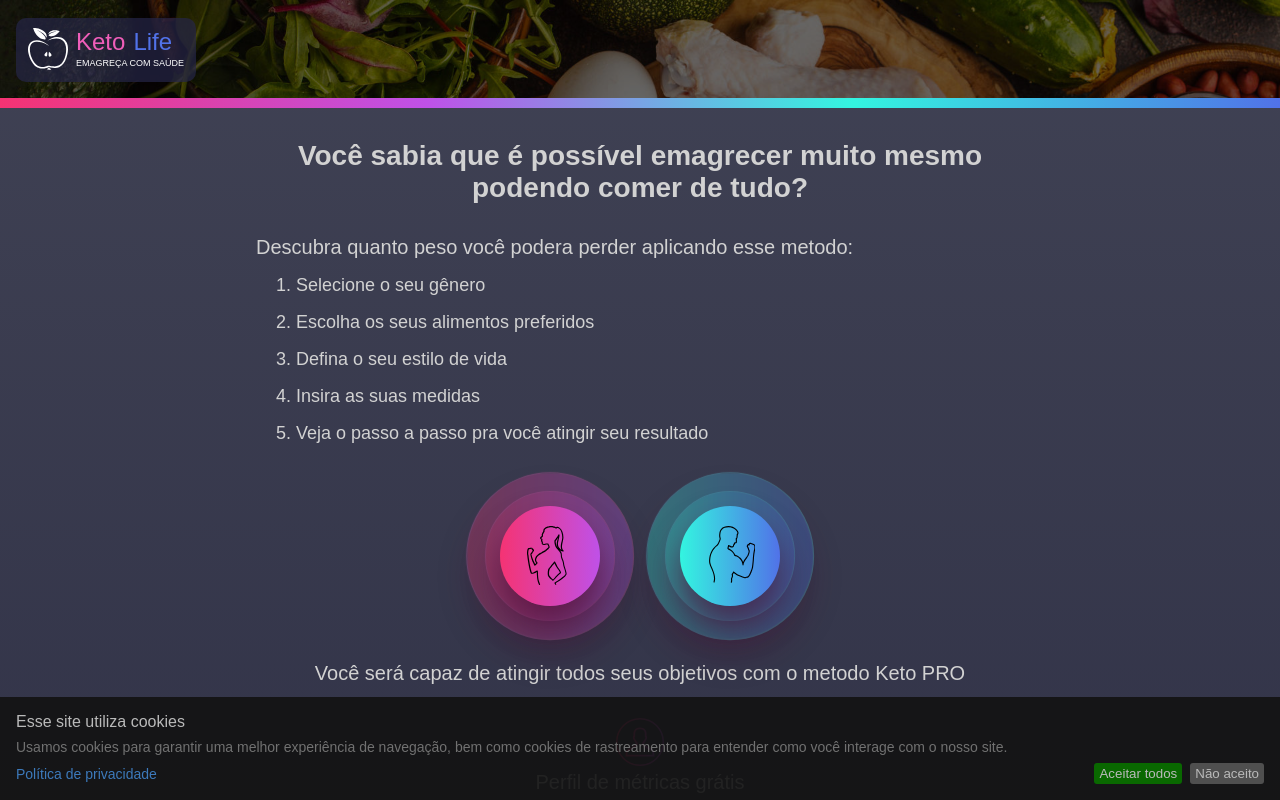
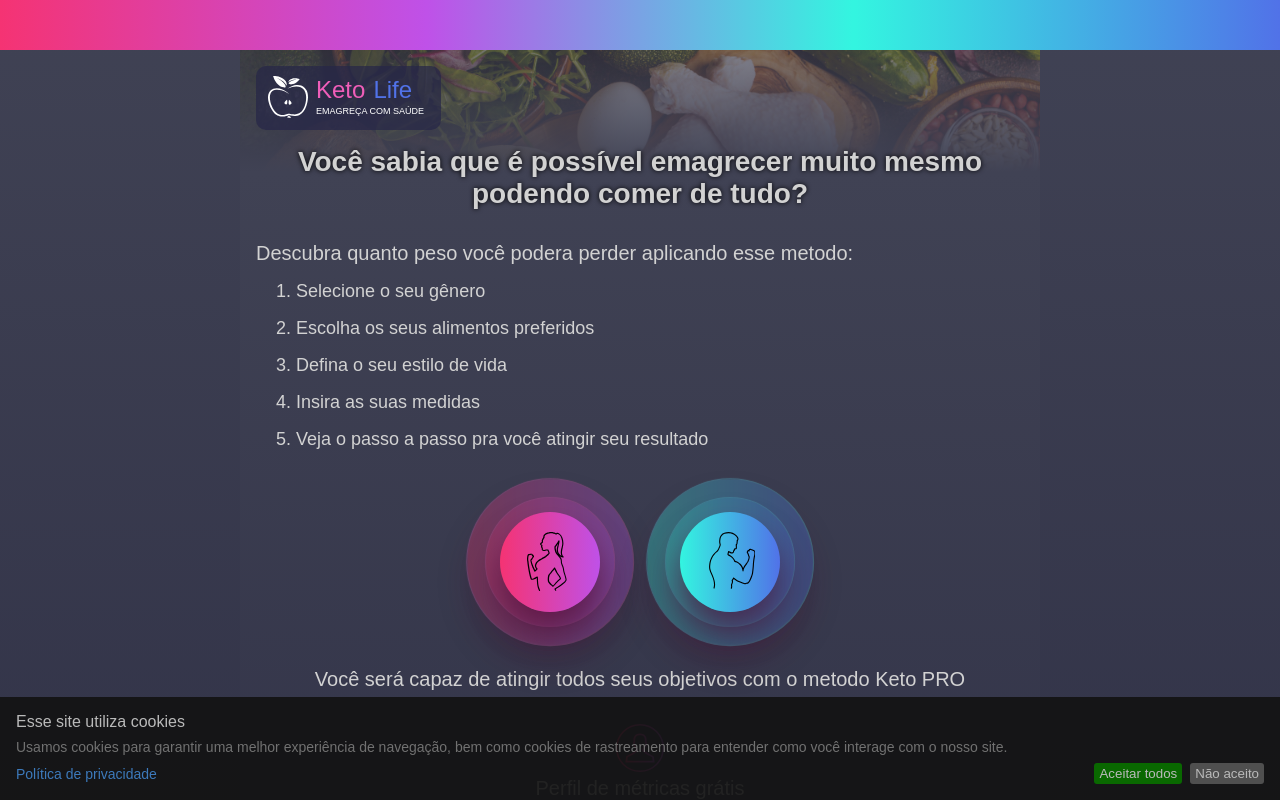
Before and after one commit to JeanVictorMachado/keto-life-max, a React (Create React App) app: page / in a window 1280 px wide. Shown: the top 800 px of the page. Built offline with nearby package versions, Linux system fonts and the light colour scheme.

Commit message:
feat: updated

```diff
--- a/src/pages/Home/index.tsx
+++ b/src/pages/Home/index.tsx
@@ -3,8 +3,8 @@ import { BookIcon } from "../../components/BookIcon";
 import { ButtonsGender } from "../../components/ButtonsGender";
 import { CardTestimonial } from "../../components/CardTestimonial";
 import { Footer } from "../../components/Footer";
-import { Header } from "../../components/Header";
 import { Loading } from "../../components/Loading";
+import { LogoKetoPro } from "../../components/LogoKetoPro";
 import { PerfilIcon } from "../../components/PerfilIcon";
 import { ToastCookies } from "../../components/ToastCookies";
 import ContextAPI, { TestimonialProps } from "../../context/ContextApi";
@@ -48,9 +48,13 @@ export const Home = () => {
         <Loading />
       ) : (
         <div className="home-comtainer">
-          <Header image="keto-diet-image-1.jpeg" />
+          <div className="home__header-box" />
 
           <div className="home-content">
+            <div className="home__logo-container">
+              <LogoKetoPro />
+            </div>
+
             <p className="home-content__title">
               Você sabia que é possível emagrecer muito mesmo podendo comer de
               tudo?
--- a/src/pages/Home/styles.css
+++ b/src/pages/Home/styles.css
@@ -1,7 +1,28 @@
+.home__header-box {
+  width: 100%;
+  height: 50px;
+  background: linear-gradient(90deg, #f53373, #bf51e8, #33f5e0, #5172e8);
+}
+
+.home__logo-container {
+  width: 185px;
+}
+
 .home-content {
   max-width: 800px;
   margin: auto;
   padding: 1rem;
+
+  height: 100%;
+  background-image: linear-gradient(
+      to bottom,
+      transparent -10%,
+      #404254 5%,
+      rgb(20, 20, 48)
+    ),
+    url("../../../public/keto-diet-image-1.jpeg");
+  background-size: 100%;
+  background-repeat: no-repeat;
 }
 
 .home-content__title {
@@ -10,6 +31,7 @@
   text-align: center;
   color: #d2d2d2;
   margin-top: 16px;
+  text-shadow: 0 0 5px black;
 }
 
 .home-content__call-method {
```
